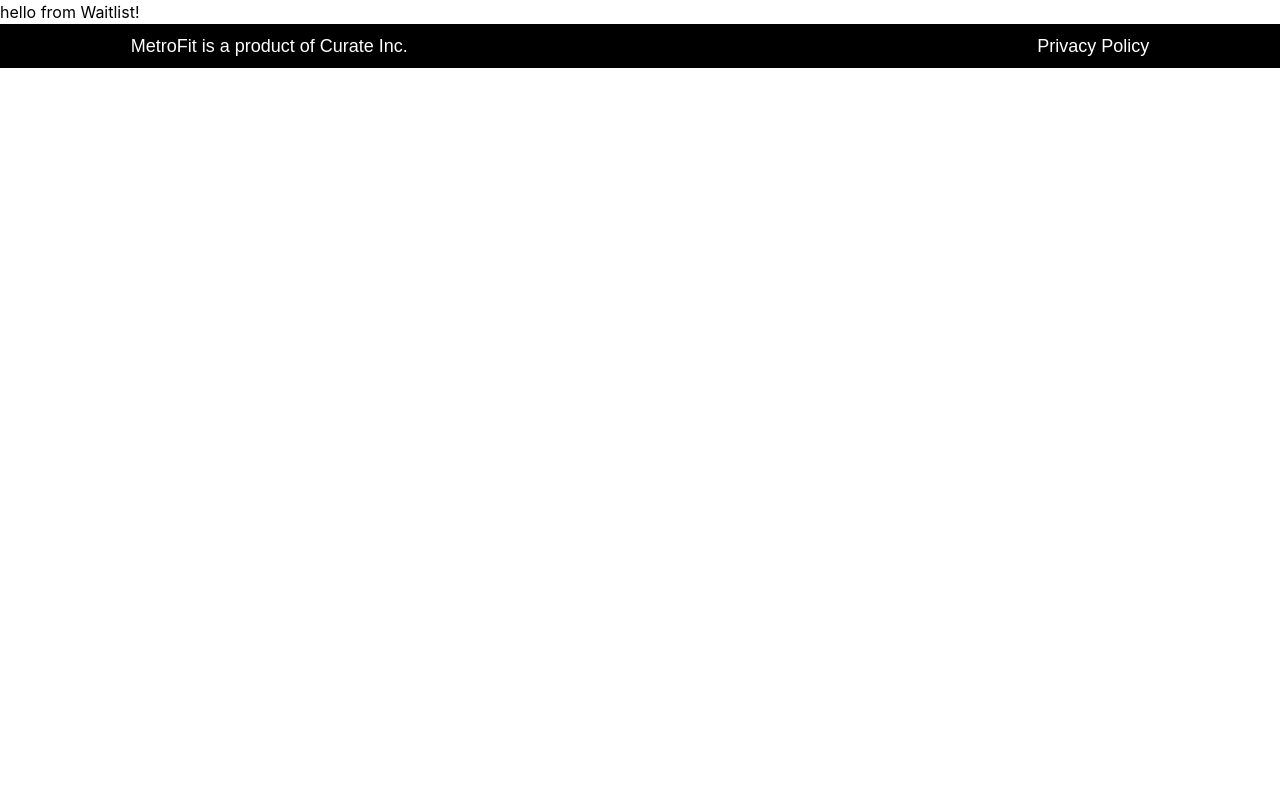
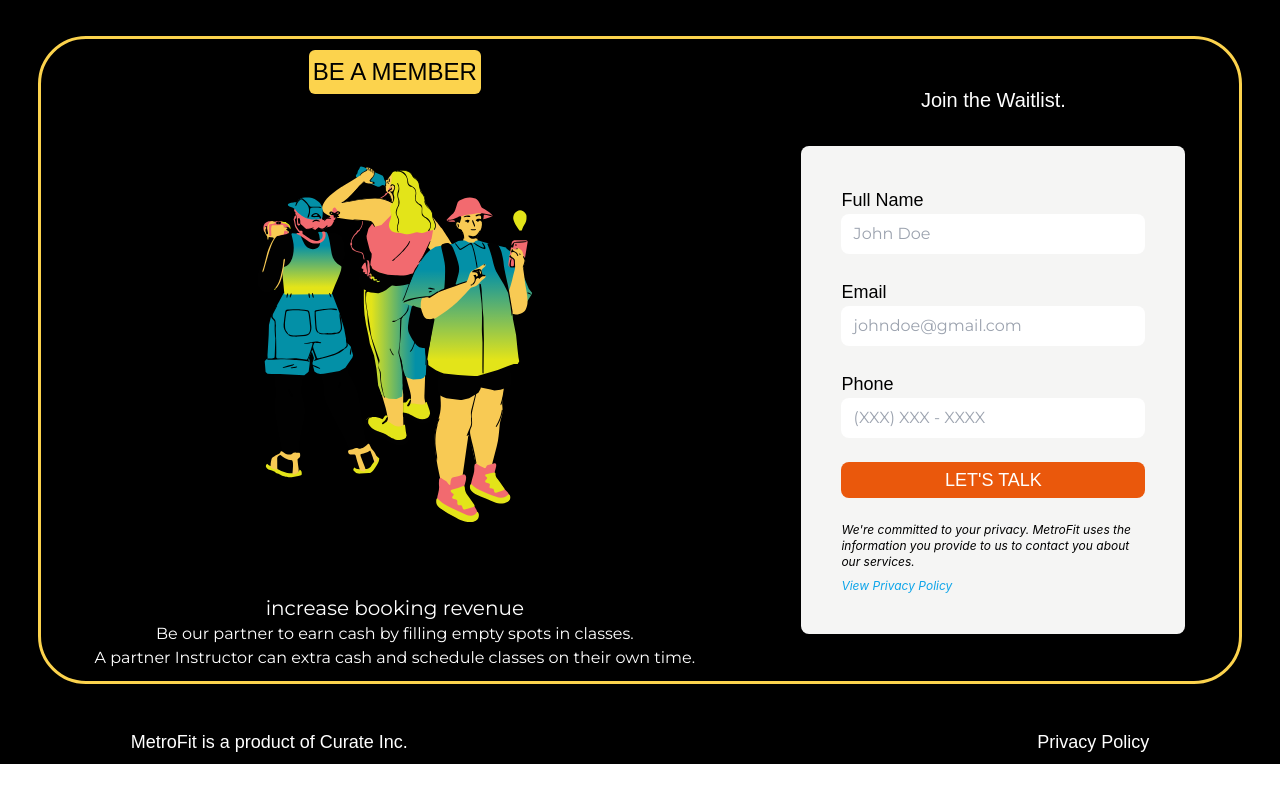
Before and after one commit to sweetmangoes/landing-page, a Next.js app in the folder metrofit-landing/: page /waitlist in a window 1280 px wide. Built offline with nearby package versions, Linux system fonts and the light colour scheme; a web font is replaced by a local one.

Commit message:
added styling for waitlist

```diff
--- a/metrofit-landing/pages/waitlist/index.js
+++ b/metrofit-landing/pages/waitlist/index.js
@@ -1,7 +1,31 @@
+import Form from "../../components/Form"
+
 export default function Waitlist (){
   return(
-    <>
-    hello from Waitlist!
-    </>
-  )
+      <div className="bg-black w-full flex flex-row items-center justify-evenly lg:h-[90vh]">
+        <div className="border-[3px] rounded-[3rem] border-amber-300 h-[90%] w-[94%] flex justify-around">
+          <div className="flex flex-col items-center justify-center">
+            <h1 className="text-black font-monomaniac bg-amber-300 rounded-md text-[1.5rem] p-1">
+              BE A MEMBER
+            </h1>
+            <img className="" src='/images/waitlistlogo.svg'></img>
+            <h1 className="text-white font-montserrat text-xl">
+              increase booking revenue
+            </h1>
+            <p className="text-white font-montserrat">
+              Be our partner to earn cash by filling empty spots in classes.
+            </p>
+            <p className="text-white font-montserrat">
+              A partner Instructor can extra cash and schedule classes on their own time.
+            </p>
+          </div>
+          <div className="flex flex-col justify-center">
+            <h1 className="text-white font-monomaniac text-xl text-center text-[2.5rem] pb-8">
+              Join the Waitlist.
+            </h1>
+            <Form />
+          </div>
+        </div>
+      </div>
+    )
 }
```
Also changed, not shown: metrofit-landing/public/images/waitlistlogo.svg (added).
